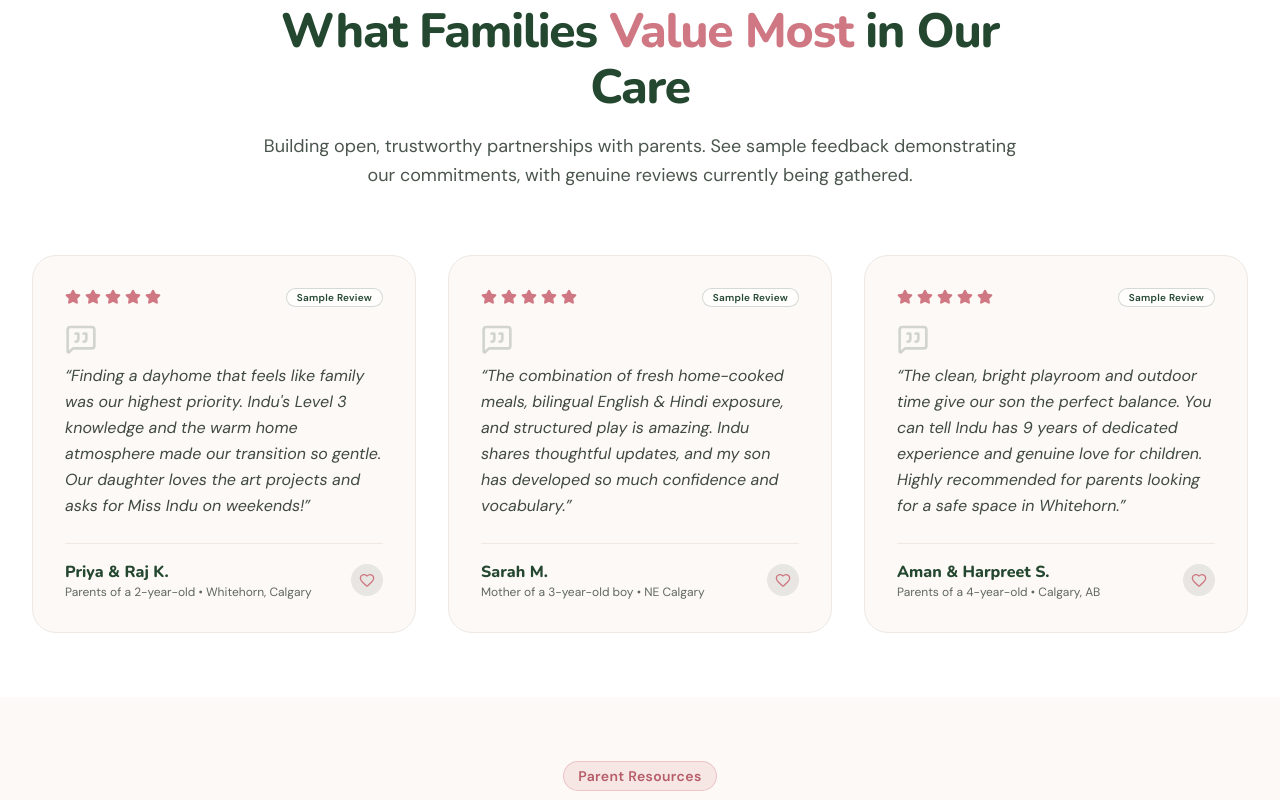
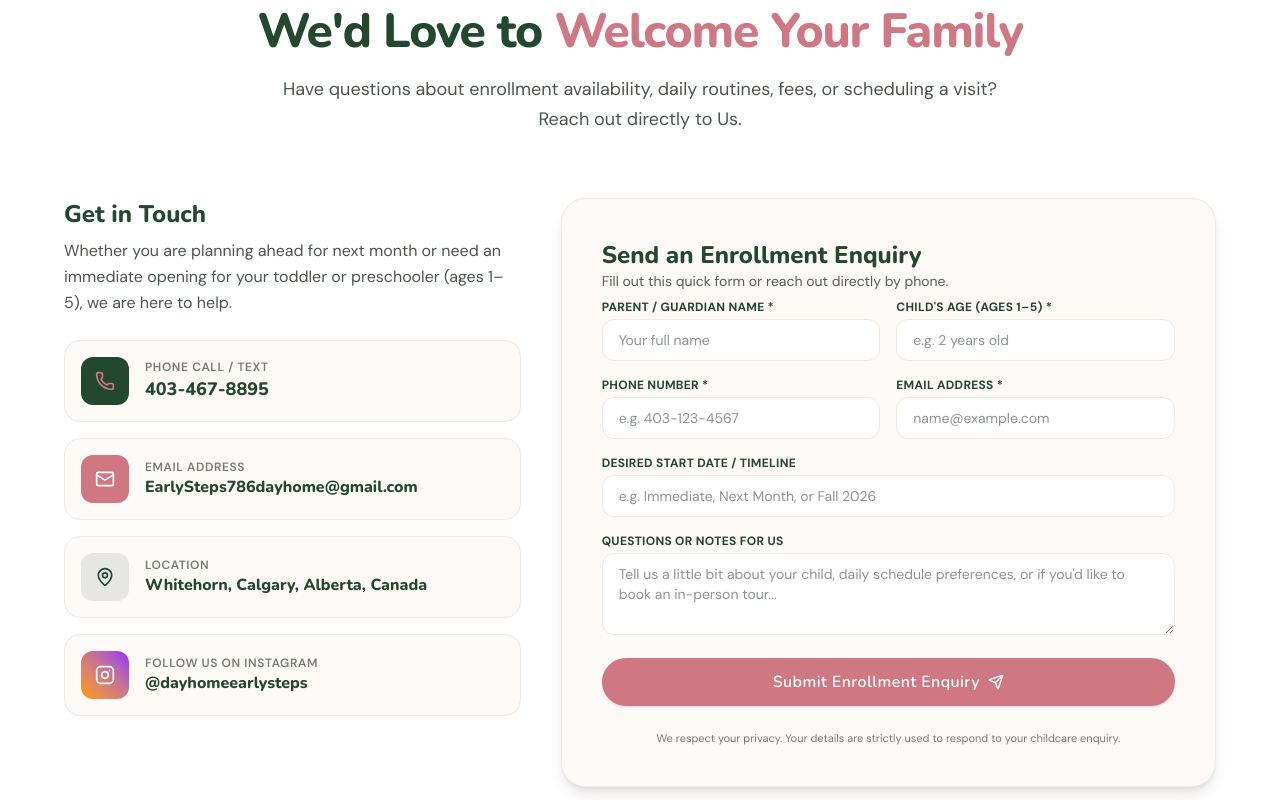
Before and after one commit to Arpit-mandhan-001/early-steps, a Next.js app: page / in a window 1280 px wide. Shown: the part 6540-7340 px from the top of the page. Built offline with nearby package versions, Linux system fonts and the light colour scheme.

Commit message:
remmoved testimonial and blog

```diff
--- a/src/app/page.tsx
+++ b/src/app/page.tsx
@@ -28,8 +28,8 @@ export default function Home() {
         <OurCareSection />
         <OurSpaceSection />
         <EnrollmentSection />
-        <TestimonialsSection />
-        <BlogSection />
+        {/* <TestimonialsSection /> */}
+        {/* <BlogSection /> */}
         <ContactSection />
       </main>
 
```
